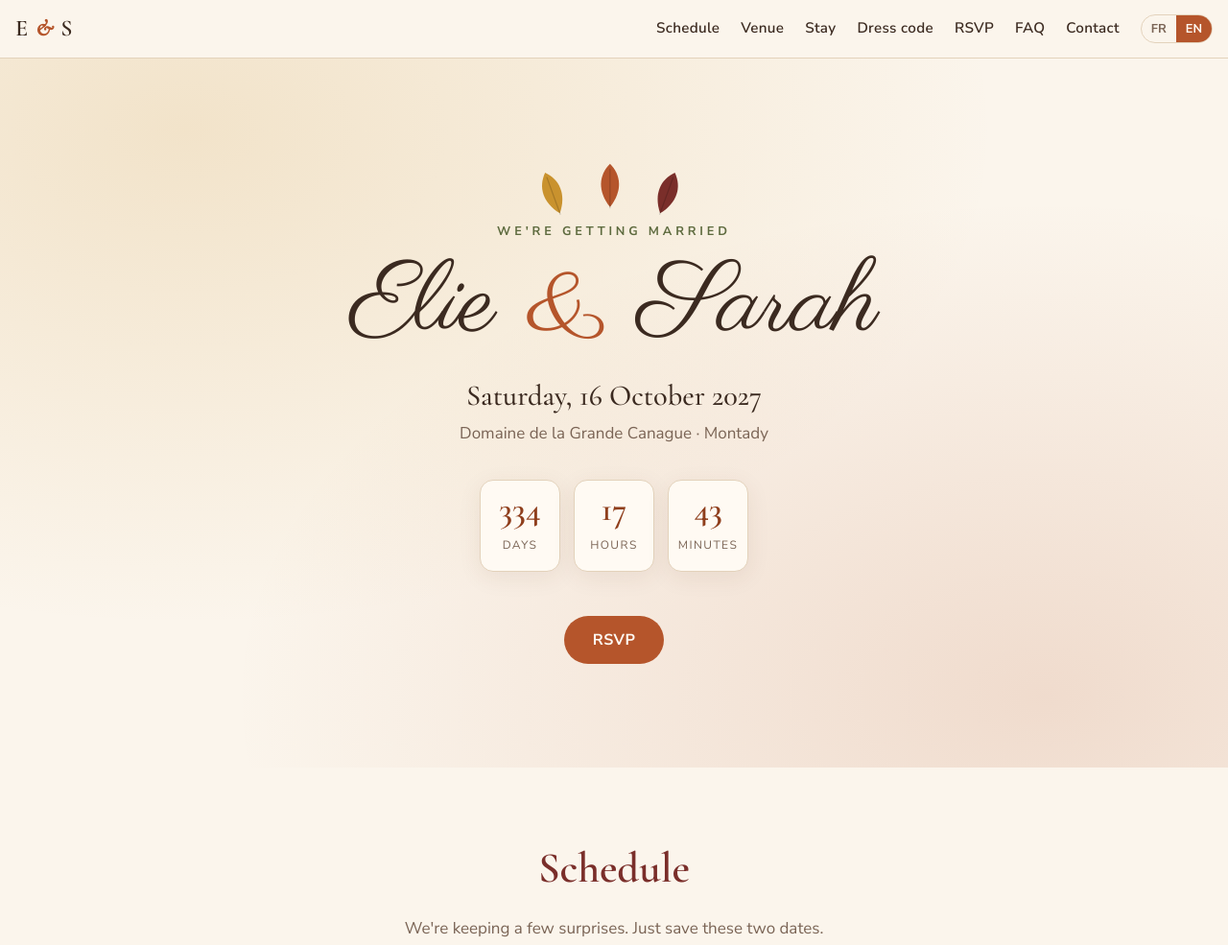
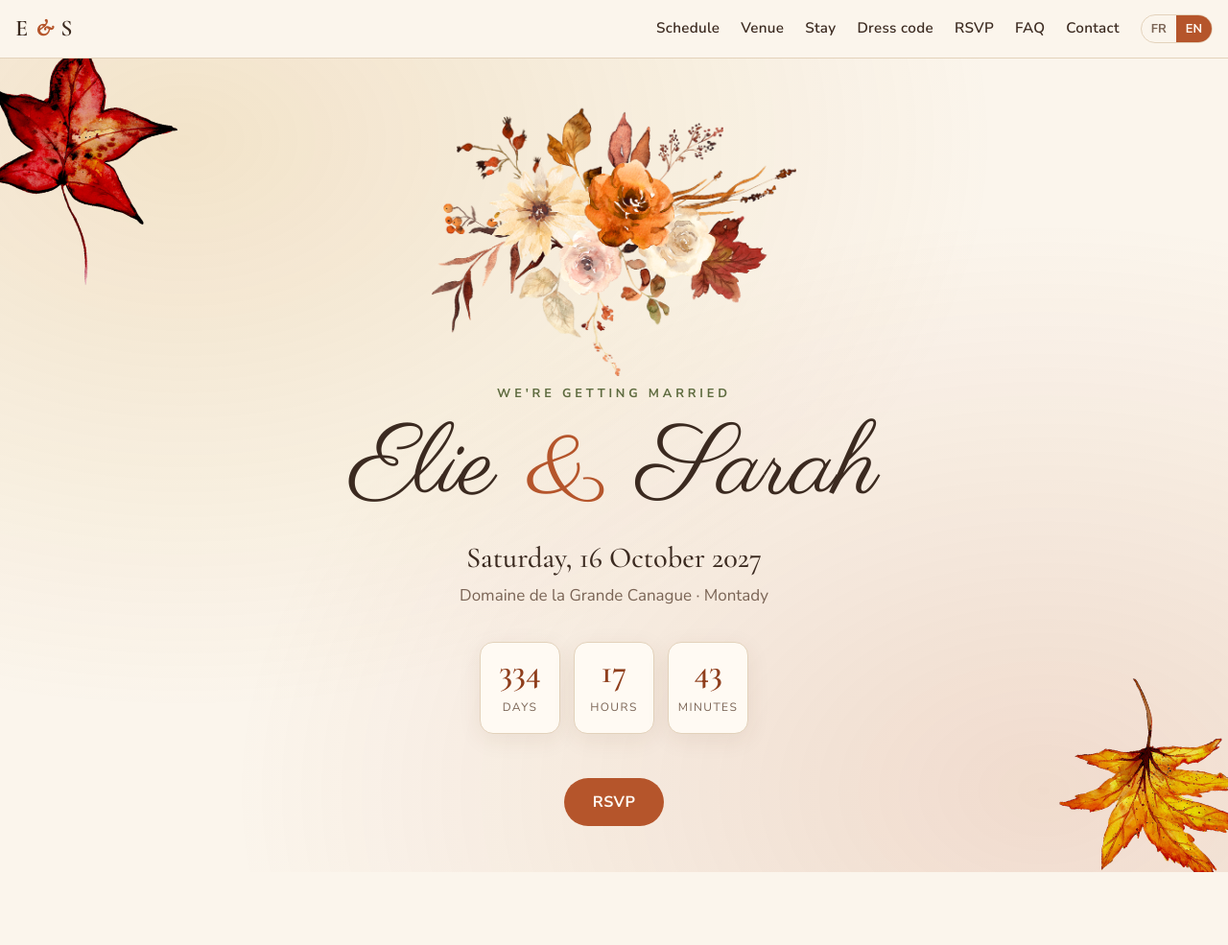
Before and after one commit to haerod/elie-et-sarah, a plain HTML site: page index.html in a window 1280 px wide. Shown: the top 985 px of the page at 96% size. Drawn offline with nearby package versions, Linux system fonts and the light colour scheme.

Commit message:
Add watercolor illustrations from the purchased kit
Hero bouquet with scattered leaves, a sprig above each section title,
and a pumpkin arrangement above the footer. Web-sized PNGs only;
originals stay out of the repo. Removes the placeholder SVG leaves.

Co-Authored-By: Claude Opus 5.5 <noreply@anthropic.com>

```diff
--- a/css/style.css
+++ b/css/style.css
@@ -71,6 +71,10 @@ body {
 
 h1, h2, h3 { font-family: var(--font-title); font-weight: 600; line-height: 1.15; margin: 0 0 .5em; }
 h2 { font-size: clamp(2rem, 5vw, 2.8rem); text-align: center; color: var(--wine); }
+h2::before {
+  content: ""; display: block; width: 84px; height: 61px; margin: 0 auto 10px;
+  background: url("../assets/sprig.png") center / contain no-repeat;
+}
 h3 { font-size: 1.45rem; }
 p { margin: 0 0 1em; }
 a { color: var(--accent); }
@@ -127,6 +131,7 @@ a { color: var(--accent); }
 /* ---------- Hero ---------- */
 
 .hero {
+  position: relative; overflow: hidden;
   min-height: calc(100svh - 61px);
   display: flex; flex-direction: column; align-items: center; justify-content: center;
   text-align: center; padding: 48px var(--gutter);
@@ -135,10 +140,12 @@ a { color: var(--accent); }
     radial-gradient(ellipse at 85% 90%, color-mix(in srgb, var(--accent) 16%, transparent), transparent 55%),
     var(--bg);
 }
-.ornament { width: 200px; height: 50px; margin-bottom: 12px; overflow: visible; }
-.ornament .c1 { color: var(--gold); }
-.ornament .c2 { color: var(--accent); }
-.ornament .c3 { color: var(--wine); }
+.hero > :not(.hero-leaf) { position: relative; }
+.hero-bouquet { width: min(380px, 82vw); height: auto; margin-bottom: 8px; }
+.hero-leaf { position: absolute; height: auto; pointer-events: none; }
+.hero-leaf-tl { width: clamp(110px, 18vw, 220px); top: -20px; left: -30px; transform: rotate(-15deg); }
+.hero-leaf-br { width: clamp(100px, 16vw, 200px); bottom: -30px; right: -25px; transform: rotate(160deg); }
+@media (max-width: 600px) { .hero-leaf { opacity: .55; } }
 
 .hero-kicker {
   text-transform: uppercase; letter-spacing: .3em; font-size: .8rem; font-weight: 700;
@@ -254,6 +261,8 @@ a { color: var(--accent); }
   border: 1px solid var(--border); box-shadow: 0 2px 6px rgba(0, 0, 0, .12);
 }
 
+.closing-art { display: block; width: min(460px, 90vw); height: auto; margin-top: 56px; margin-bottom: -80px; }
+
 /* ---------- Footer ---------- */
 
 .footer { text-align: center; padding: 48px var(--gutter); background: #6b2824; color: #f6e7d6; }
--- a/index.html
+++ b/index.html
@@ -36,12 +36,9 @@
 
   <!-- HERO -->
   <section id="accueil" class="hero">
-    <!-- TODO: replace with the chosen illustration (assets/hero.png) -->
-    <svg class="ornament ornament-top" viewBox="0 0 240 60" aria-hidden="true">
-      <use href="#leaf" width="40" height="60" x="20" y="10" transform="rotate(-20 40 30)" class="c1"/>
-      <use href="#leaf" width="40" height="60" x="95" y="0" class="c2"/>
-      <use href="#leaf" width="40" height="60" x="170" y="10" transform="rotate(20 190 30)" class="c3"/>
-    </svg>
+    <img class="hero-leaf hero-leaf-tl" src="assets/leaf-red.png" alt="" width="360" height="415">
+    <img class="hero-leaf hero-leaf-br" src="assets/leaf-yellow.png" alt="" width="360" height="419">
+    <img class="hero-bouquet" src="assets/hero-bouquet.png" alt="" width="820" height="611">
     <p class="hero-kicker" data-i18n="hero.kicker"></p>
     <h1 class="hero-names">Elie <span>&amp;</span> Sarah</h1>
     <p class="hero-date" data-i18n="hero.date"></p>
@@ -238,6 +235,7 @@
         <p>06 00 00 00 00</p>
       </article>
     </div>
+    <img class="closing-art" src="assets/pumpkins.png" alt="" width="820" height="490" loading="lazy">
   </section>
 
 </main>
@@ -247,14 +245,6 @@
   <p>16.10.2027</p>
 </footer>
 
-<!-- Temporary leaf ornament, to be replaced by the chosen illustrations -->
-<svg width="0" height="0" style="position:absolute" aria-hidden="true">
-  <symbol id="leaf" viewBox="0 0 40 60">
-    <path d="M20 2 C34 16 36 36 20 56 C4 36 6 16 20 2 Z" fill="currentColor"/>
-    <path d="M20 8 V58" stroke="rgba(0,0,0,.18)" stroke-width="1.4" fill="none"/>
-  </symbol>
-</svg>
-
 <script src="js/i18n.js"></script>
 <script src="js/main.js"></script>
 </body>
```
Also changed, not shown: assets/hero-bouquet.png (added), assets/leaf-red.png (added), assets/leaf-yellow.png (added), assets/pumpkins.png (added), assets/sprig.png (added).
